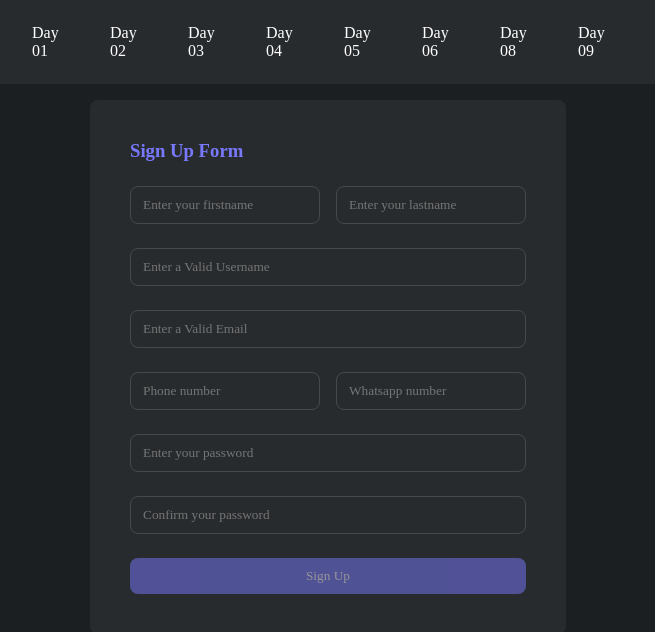
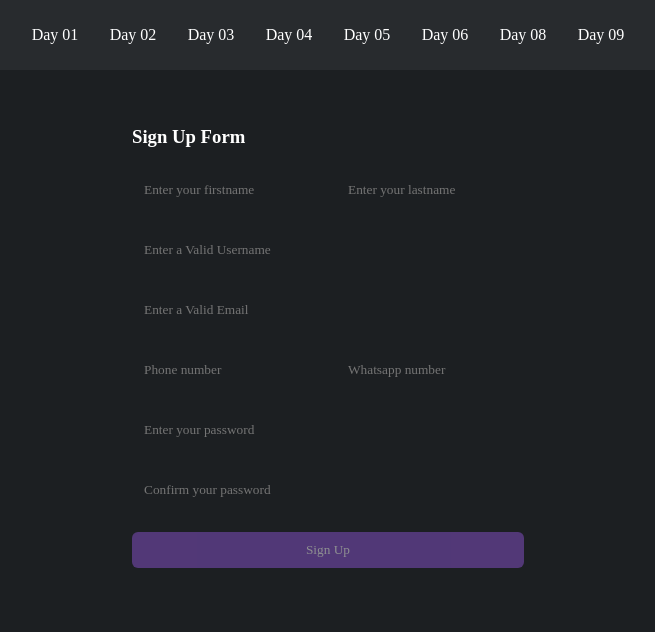
Before and after one commit to basakjeet08/First-Angular-App, an Angular app: page /form-testing in a window 1280 px wide. Shown: the top 632 px of the page, without its empty margins (312-967 px from the left). Built offline with nearby package versions, Linux system fonts and the light colour scheme; a web font is replaced by a local one.

Commit message:
refactor : Added New CSS in the Navigation Header and main styles.css file.

```diff
--- a/src/app/app.component.css
+++ b/src/app/app.component.css
@@ -1,4 +1,4 @@
-#root {
+:host {
   min-height: 100vh;
   height: 100%;
   width: 100%;
@@ -6,19 +6,22 @@
   display: flex;
   flex-direction: column;
 
-  background: var(--background);
-  color: var(--onBackground);
+  background: var(--background--color);
+  color: var(--on--background--color);
+}
+
+header {
+  display: flex;
+  align-items: center;
+  justify-content: center;
+
+  padding: 16px;
+
+  background-color: var(--card--color);
 }
 
 nav {
-  display: flex;
-  flex-direction: row;
-
-  align-items: center;
-  justify-content: center;
-  padding: 16px;
-
-  background-color: var(--card);
+  width: 50%;
 }
 
 ul {
@@ -26,7 +29,6 @@ ul {
 }
 
 #outer-nav-container {
-  width: 50%;
   display: flex;
   justify-content: space-around;
 }
@@ -34,15 +36,15 @@ ul {
 .outer-nav-option {
   position: relative;
 
-  padding: 8px 16px;
-  border-radius: 6px;
+  padding: var(--padding--small);
+  border-radius: var(--border--radius);
 
   cursor: pointer;
 }
 
 .outer-nav-option:hover,
 a:hover {
-  background-color: var(--primary-color);
+  background-color: var(--primary--color);
 }
 
 .outer-nav-option:hover > .inner-nav-container {
@@ -58,22 +60,22 @@ a:hover {
   flex-direction: column;
 
   gap: 12px;
-  padding: 16px;
+  padding: var(--padding--small);
 
   z-index: 1;
-  border-radius: 8px;
-  background-color: var(--card);
+  border-radius: var(--border--radius);
+  background-color: var(--card--color);
 }
 
 a {
   display: block;
-  padding: 8px 16px;
-  border-radius: 6px;
+  padding: var(--padding--small);
+  border-radius: var(--border--radius);
 
   white-space: nowrap;
 
   text-decoration: none;
-  color: var(--onBackground);
+  color: var(--on--background--color);
 }
 
 main {
@@ -87,5 +89,5 @@ main {
 }
 
 .active {
-  background-color: var(--primary-color);
+  background-color: var(--primary--color);
 }
--- a/src/app/app.component.html
+++ b/src/app/app.component.html
@@ -1,4 +1,3 @@
-<div id="root">
 <header>
   <nav>
     <ul id="outer-nav-container">
@@ -70,10 +69,7 @@
             </a>
           </li>
           <li>
-              <a
-                routerLink="/template-view-child-diff"
-                routerLinkActive="active"
-              >
+            <a routerLink="/template-view-child-diff" routerLinkActive="active">
               Template and ViewChild()
             </a>
           </li>
@@ -176,7 +172,7 @@
   </nav>
 </header>
 
+<!-- Main Screen will have the router outlet component -->
 <main>
   <router-outlet></router-outlet>
 </main>
-</div>
--- a/src/index.html
+++ b/src/index.html
@@ -1,13 +1,13 @@
-<!doctype html>
+<!DOCTYPE html>
 <html lang="en">
-<head>
-  <meta charset="utf-8">
-  <title>PractiseAngularApp</title>
-  <base href="/">
-  <meta name="viewport" content="width=device-width, initial-scale=1">
-  <link rel="icon" type="image/x-icon" href="favicon.ico">
-</head>
-<body>
-  <app-root></app-root>
-</body>
+  <head>
+    <meta charset="utf-8" />
+    <title>Practise Angular App</title>
+    <base href="/" />
+    <meta name="viewport" content="width=device-width, initial-scale=1" />
+    <link rel="icon" type="image/x-icon" href="favicon.ico" />
+  </head>
+  <body>
+    <app-root></app-root>
+  </body>
 </html>
--- a/src/main.ts
+++ b/src/main.ts
@@ -2,6 +2,6 @@ import { platformBrowserDynamic } from '@angular/platform-browser-dynamic';
 
 import { AppModule } from './app/app.module';
 
-
-platformBrowserDynamic().bootstrapModule(AppModule)
-  .catch(err => console.error(err));
+platformBrowserDynamic()
+  .bootstrapModule(AppModule)
+  .catch((err) => console.error(err));
--- a/src/styles.css
+++ b/src/styles.css
@@ -1,14 +1,25 @@
 /* Default CSS for the whole webpage */
 @import url("https://fonts.googleapis.com/css2?family=McLaren&display=swap");
 
+/* Basic Utility Variables */
 :root {
-  --primary-color: #7979fe;
-  --background: #1c1f22;
-  --onBackground: #ffffff;
-  --card: #282b2e;
-  --cardVariant: #494848;
+  /* Color Variables */
+  --primary--color: #8752cc;
+  --background--color: #1c1f22;
+  --on--background--color: #ffffff;
+  --card--color: #282b2e;
+  --card--variant--color: #494848;
+  --error--color: rgb(241, 61, 61);
+  --confirm--color: rgb(48, 150, 48);
+
+  /* Border Radius Variables */
+  --border--radius: 6px;
+
+  /* Small Padding for Buttons and Inputs */
+  --padding--small: 10px 12px;
 }
 
+/* Styles for every elements */
 * {
   padding: 0;
   margin: 0;
@@ -16,19 +27,37 @@
   box-sizing: border-box;
 }
 
+/* Body style to prevent inconsistencies when the scroll bar pops up */
 body {
   overflow-x: hidden;
 }
 
+/* Basic Style for the headings */
+h1,
+h2,
+h3 {
+  color: var(--primary--color);
+}
+
+/* Basic Image CSS */
+img {
+  width: 100%;
+  height: 100%;
+
+  object-fit: cover;
+  border-radius: var(--border--radius);
+}
+
+/* Primary Button CSS */
 button {
-  padding: 10px 12px;
-  background-color: var(--primary-color);
-
+  padding: var(--padding--small);
+  background-color: var(--primary--color);
   border: none;
   outline: none;
-
-  border-radius: 8px;
-  color: var(--onBackground);
+  border-radius: var(--border--radius);
+  color: var(--on--background--color);
+  cursor: pointer;
+  transition: all 0.3s ease-in-out;
 }
 
 button:hover {
@@ -43,11 +72,86 @@ button:disabled {
   opacity: 0.5;
 }
 
-input {
-  padding: 10px 12px;
+/* Other buttons Color CSS */
+button.secondary-btn {
+  background-color: var(--confirm--color);
+}
 
-  border-radius: 8px;
+button.destructive-btn {
+  background-color: var(--error--color);
+}
 
+/* Input fields CSS */
+input,
+textarea {
+  padding: var(--padding--small);
+  border-radius: var(--border--radius);
   outline: none;
-  border: none;
+  border: 1px solid var(--card--variant--color);
+  color: var(--on--background--color);
+  background-color: transparent;
 }
+
+textarea {
+  min-width: 350px;
+  min-height: 150px;
+  resize: vertical;
+  line-height: 1.5;
+}
+
+input:focus,
+textarea:focus {
+  border: 1px solid var(--primary--color);
+}
+
+input.ng-invalid.ng-touched,
+textarea.ng-invalid.ng-touched {
+  border: 1px dashed var(--error--color);
+}
+
+/* Horizontal Line CSS */
+hr {
+  width: 70%;
+  border: 1px dotted var(--cardVariant);
+}
+
+/* Utility Container CSS */
+.row-container {
+  display: flex;
+  flex-direction: row;
+  align-items: center;
+
+  gap: 16px;
+}
+
+.col-container {
+  display: flex;
+  flex-direction: column;
+
+  gap: 16px;
+}
+
+/* Utility Card CSS */
+.card-container {
+  display: flex;
+  flex-direction: column;
+  justify-content: center;
+
+  gap: 12px;
+  padding: 24px;
+
+  border-radius: var(--border--radius);
+  background-color: var(--card--color);
+
+  transition: all 0.3s ease-in-out;
+}
+
+.hover-primary:hover {
+  background-color: var(--primary--color);
+}
+
+/* Utility Error text for text fields if needed */
+.error-text {
+  font-size: 12px;
+  color: var(--error--color);
+}
```
Lines whose indentation alone changed are shown as unchanged.
